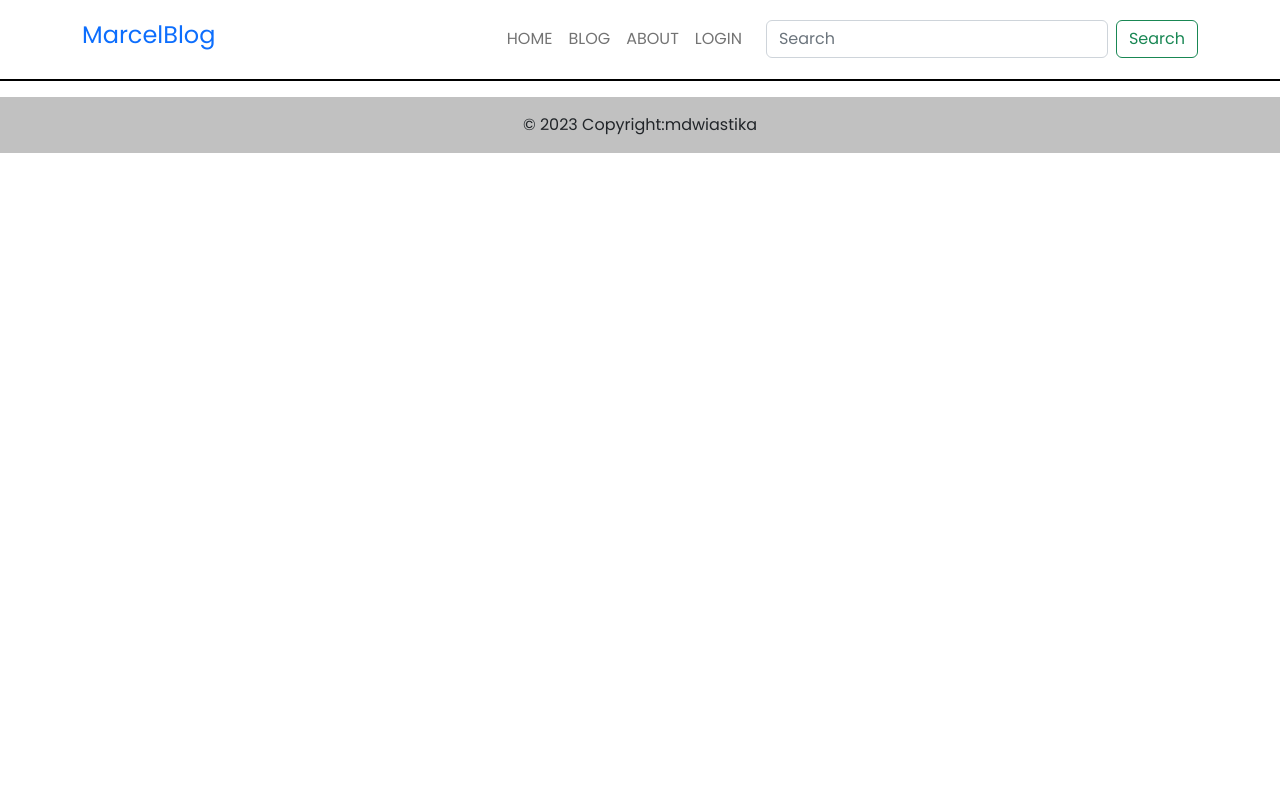
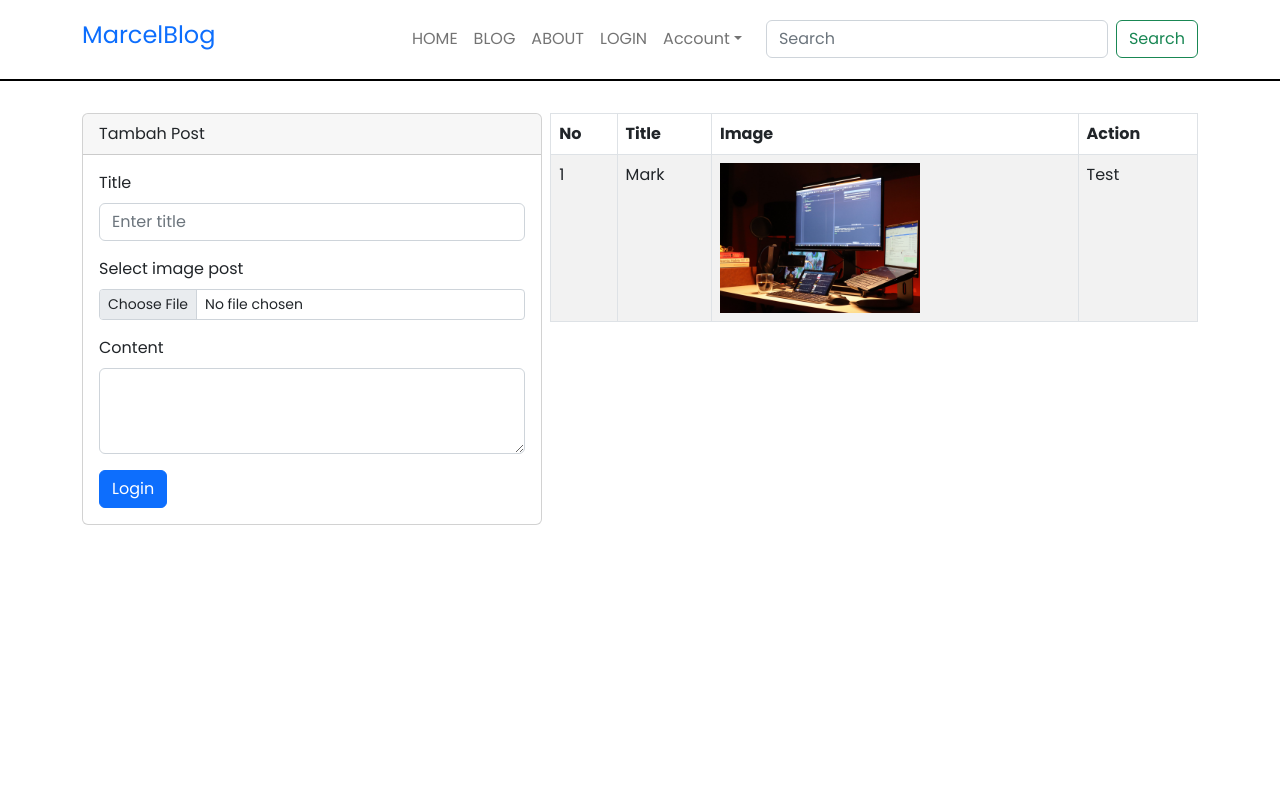
Before and after one commit to mdwiastika/test-react-blog, a React (Create React App) app: page /dashboard in a window 1280 px wide. Shown: the top 800 px of the page. Built offline with nearby package versions, Linux system fonts and the light colour scheme.

Commit message:
optimize folder && add dashboard page

```diff
--- a/src/App.js
+++ b/src/App.js
@@ -2,12 +2,13 @@ import './App.css';
 import 'bootstrap/dist/css/bootstrap.min.css';
 import {Route, Routes} from 'react-router-dom';
 import Header from './partials/Header';
-import Home from './Home';
-import Blog from './Blog';
-import About from './About';
+import Home from './pages/Home';
+import Blog from './pages/Blog';
+import About from './pages/About';
 import Footer from './partials/Footer';
-import Login from './Login';
-import Register from './Register';
+import Login from './pages/Login';
+import Register from './pages/Register';
+import Dashboard from './pages/Dashboard';
 function App() {
   return (
     <div className="text-dark">
@@ -18,6 +19,7 @@ function App() {
         <Route path="about" element={<About title="Halaman About" />}></Route>
         <Route path="login" element={<Login title="Form Login" />}></Route>
         <Route path="register" element={<Register title="Form Register" />}></Route>
+        <Route path="dashboard" element={<Dashboard />}></Route>
       </Routes>
       <Footer></Footer>
     </div>
--- a/src/Blog.jsx
+++ b/src/pages/Blog.jsx
@@ -1,11 +1,11 @@
-import slide1 from './img/slide1.jpg';
+import slide1 from './../img/slide1.jpg';
 import {Container, Card, Button, Row, Col} from 'react-bootstrap';
 import {Link} from 'react-router-dom';
-import './assets/css/box.css';
+import './../assets/css/box.css';
 const Blog = (props) => {
   return (
     <>
-      <Container>
+      <Container className="min-vh-100">
         <h2 className="d-flex justify-content-center text-primary mt-4 mb-2 fw-bold">Main Blog</h2>
         <Row>
           <Col>
--- /dev/null
+++ b/src/pages/Dashboard.jsx
@@ -0,0 +1,58 @@
+import {Button, Card, Col, Container, Form, Row, Table} from 'react-bootstrap';
+import slide1 from './../img/slide1.jpg';
+const Dashboard = () => {
+  return (
+    <Container className="min-vh-100">
+      <Row className="d-flex justify-content-center mt-4 g-2">
+        <Col md={12} lg={5}>
+          <Card>
+            <Card.Header>Tambah Post</Card.Header>
+            <Card.Body>
+              <Form>
+                <Form.Group className="mb-3" controlId="formBasicEmail">
+                  <Form.Label>Title</Form.Label>
+                  <Form.Control type="text" name="title" placeholder="Enter title" />
+                </Form.Group>
+                <Form.Group controlId="formFileSm" className="mb-3">
+                  <Form.Label>Select image post</Form.Label>
+                  <Form.Control type="file" name="image" size="sm" />
+                </Form.Group>
+                <Form.Group className="mb-3" controlId="formBasicPassword">
+                  <Form.Label>Content</Form.Label>
+                  <Form.Control as="textarea" rows={3} name="body" />
+                  <input type="hidden" name="user_id" />
+                </Form.Group>
+                <Button variant="primary" type="submit">
+                  Login
+                </Button>
+              </Form>
+            </Card.Body>
+          </Card>
+        </Col>
+        <Col md={12} lg={7}>
+          <Table striped bordered hover>
+            <thead>
+              <tr>
+                <th>No</th>
+                <th>Title</th>
+                <th>Image</th>
+                <th>Action</th>
+              </tr>
+            </thead>
+            <tbody>
+              <tr>
+                <td>1</td>
+                <td>Mark</td>
+                <td>
+                  <img src={slide1} width="200" style={{objectFit: 'cover'}} height="150" alt="" />
+                </td>
+                <td>Test</td>
+              </tr>
+            </tbody>
+          </Table>
+        </Col>
+      </Row>
+    </Container>
+  );
+};
+export default Dashboard;
--- a/src/Home.jsx
+++ b/src/pages/Home.jsx
@@ -1,11 +1,11 @@
 import {Container, Row, Col, Carousel, Card, Button} from 'react-bootstrap';
 import {Link} from 'react-router-dom';
-import slide1 from './img/slide1.jpg';
-import slide2 from './img/slide2.jpg';
-import slide3 from './img/slide3.jpg';
+import slide1 from './../img/slide1.jpg';
+import slide2 from './../img/slide2.jpg';
+import slide3 from './../img/slide3.jpg';
 const Home = () => {
   return (
-    <>
+    <div className="min-vh-100">
       <Carousel>
         <Carousel.Item>
           <img className="d-block w-100" style={{maxHeight: '500px', objectFit: 'cover'}} src={slide1} alt="First slide" />
@@ -79,7 +79,7 @@ const Home = () => {
           </Col>
         </Row>
       </Container>
-    </>
+    </div>
   );
 };
 export default Home;
--- a/src/Register.jsx
+++ b/src/pages/Register.jsx
@@ -26,7 +26,7 @@ const Register = (props) => {
                 <Form.Group className="mb-3" controlId="formBasicCheckbox"></Form.Group>
                 <Form.Check type="checkbox" label="Check me out" />
                 <Button variant="primary" type="submit">
-                  Submit
+                  Register
                 </Button>
                 <Link className="d-block" to={'/login'}>
                   Sudah punya akun? Login di sini
--- a/src/partials/Footer.jsx
+++ b/src/partials/Footer.jsx
@@ -1,12 +1,14 @@
+import {Link} from 'react-router-dom';
+
 const Footer = () => {
   return (
     <>
       <footer class="text-center text-white mt-3" style={{backgroundColor: '#f1f1f1'}}>
         <div class="text-center text-dark p-3" style={{backgroundColor: 'rgba(0, 0, 0, 0.2)'}}>
-          © 2023 Copyright:
-          <a class="text-dark" href="https://mdbootstrap.com/">
-            mdwiastika
-          </a>
+          © 2023 Copyright by
+          <Link class="text-dark" to={'/'}>
+            <span> mdwiastika</span>
+          </Link>
         </div>
       </footer>
     </>
--- a/src/partials/Header.jsx
+++ b/src/partials/Header.jsx
@@ -1,5 +1,5 @@
-import {Navbar, Container, Nav, Form, Button} from 'react-bootstrap';
-import {NavLink} from 'react-router-dom';
+import {Navbar, Container, Nav, Form, Button, NavDropdown} from 'react-bootstrap';
+import {Link, NavLink} from 'react-router-dom';
 const Header = () => {
   return (
     <Navbar bg="white" style={{borderBottom: '2px solid black', position: 'sticky', top: '0', zIndex: '99'}} className="p-3" expand="lg">
@@ -22,6 +22,14 @@ const Header = () => {
             <Nav.Link as={NavLink} to="/login">
               LOGIN
             </Nav.Link>
+            <NavDropdown title="Account" id="basic-nav-dropdown">
+              <NavDropdown.Item>
+                <Link to={'/login'}>Login</Link>
+              </NavDropdown.Item>
+              <NavDropdown.Item>
+                <Link to={'/dashboard'}>Dashboard</Link>
+              </NavDropdown.Item>
+            </NavDropdown>
           </Nav>
           <Form className="d-flex">
             <Form.Control type="search" placeholder="Search" className="me-2" aria-label="Search" />
```
Also changed, not shown: src/pages/About.jsx (renamed from src/About.jsx), src/pages/BlogDetail.jsx (renamed from src/BlogDetail.jsx), src/pages/Login.jsx (renamed from src/Login.jsx).
